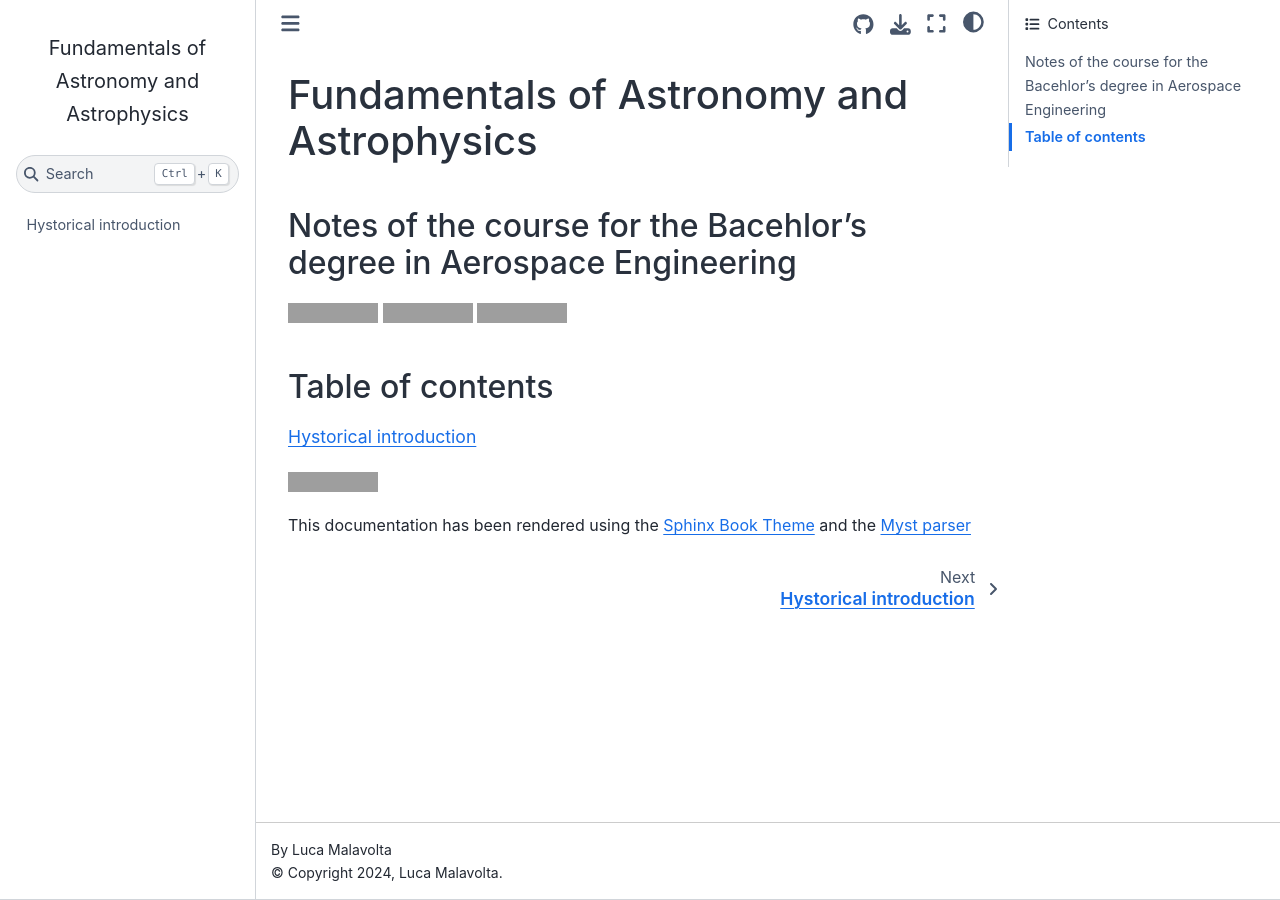
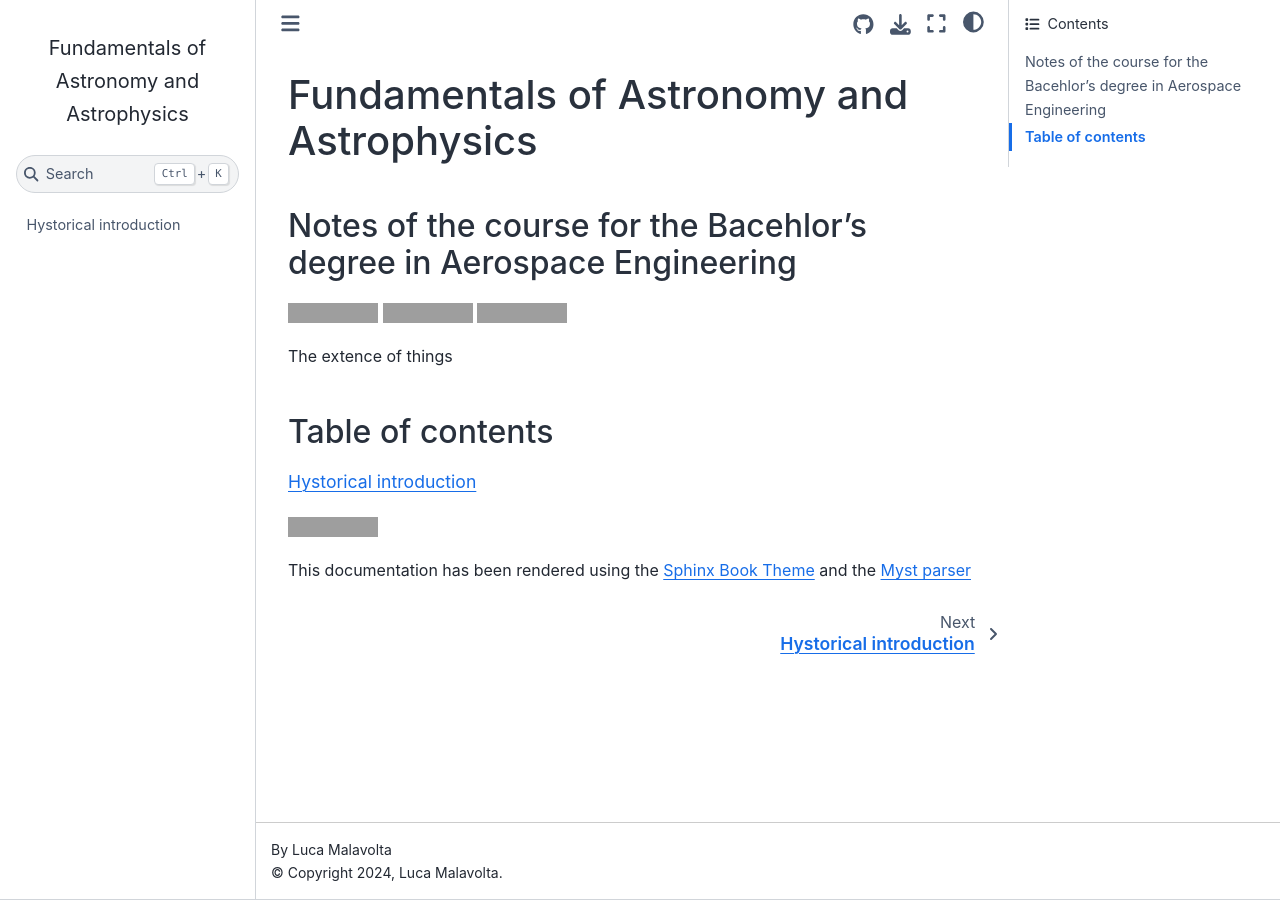
Before and after one commit to LucaMalavolta/Notes_FAandA, a Sphinx documentation site: the page built from docs/index.md, in a window 1280 px wide, cut to the strip 0-900 px from the top of the page. Built offline with Sphinx 7.4.7 and the Sphinx Book theme 1.1.4, drawn with Linux system fonts in a browser that asks for light colours; grey boxes are pictures that could not be loaded.

Commit message:
Testing Grammarly

```diff
--- a/docs/index.md
+++ b/docs/index.md
@@ -6,6 +6,10 @@
 ![Degree][degree-badge]
 ![Course][FAandA-badge]
 [![GitHub][github-badge]][github-link]
+
+The extence of things
+
+
 
 ## Table of contents
 
```
